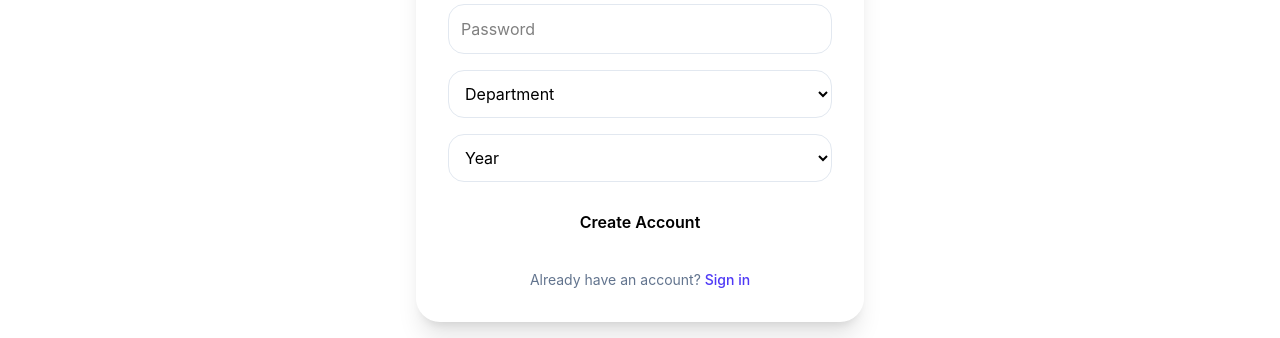
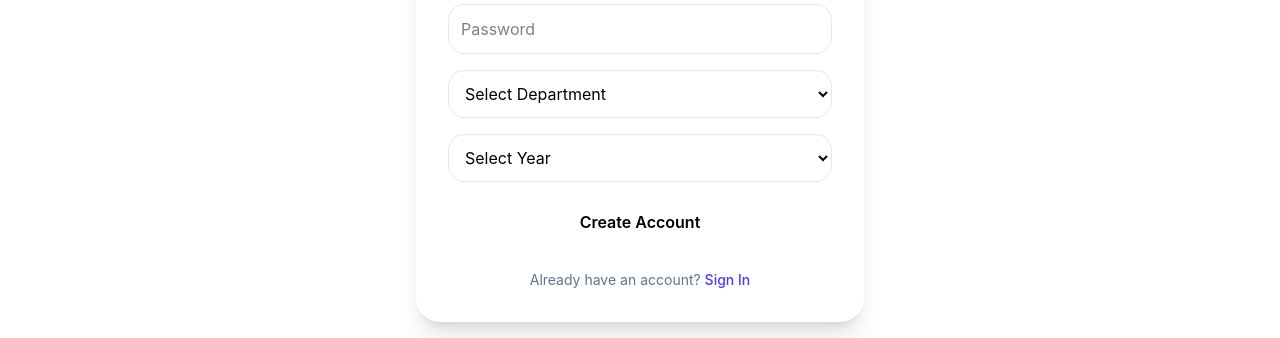
Before and after one commit to Shashank0171/Nexora-Campus-Marketplace, a React app in the folder frontend/: page /register in a window 1280 px wide. Shown: the part 461-799 px from the top of the page. Built offline with nearby package versions, Linux system fonts and the light colour scheme; no server answers; the HTML template or start-up script is replaced by a standard one.

Commit message:
fix registration year field

```diff
--- a/frontend/src/pages/auth/Register.jsx
+++ b/frontend/src/pages/auth/Register.jsx
@@ -17,29 +17,47 @@ function Register() {
   const [loading, setLoading] = useState(false);
 
   const handleChange = (e) => {
-    setFormData({ ...formData, [e.target.name]: e.target.value });
+    setFormData({
+      ...formData,
+      [e.target.name]: e.target.value,
+    });
   };
 
   const handleSubmit = async (e) => {
     e.preventDefault();
 
     const email = formData.email.toLowerCase();
-    const regex = /^[0-9]{2}eg[0-9]{3}[a-z][0-9]{2}@anurag\.edu\.in$/;
 
-    if (!regex.test(email)) return toast.error("Invalid college email");
-    if (formData.password.length < 6)
-      return toast.error("Password too short");
+    const regex =
+      /^[0-9]{2}eg[0-9]{3}[a-z][0-9]{2}@anurag\.edu\.in$/;
+
+    if (!regex.test(email)) {
+      return toast.error("Invalid college email");
+    }
+
+    if (formData.password.length < 6) {
+      return toast.error("Password must be at least 6 characters");
+    }
 
     try {
       setLoading(true);
 
-      await api.post("/auth/register", { ...formData, email });
+      await api.post("/auth/register", {
+        ...formData,
+        email,
+        year: Number(formData.year), // FIXED
+      });
 
-      toast.success("Account created 🎉 Await admin approval");
+      toast.success(
+        "Account created successfully 🎉 Await admin approval"
+      );
 
       navigate("/login");
     } catch (err) {
-      toast.error(err.response?.data?.message || "Registration failed");
+      toast.error(
+        err.response?.data?.message ||
+          "Registration failed"
+      );
     } finally {
       setLoading(false);
     }
@@ -49,10 +67,9 @@ function Register() {
     <div className="min-h-screen flex items-center justify-center px-4">
       <div className="w-full max-w-md">
 
-        {/* CARD */}
         <div className="glass rounded-3xl p-8 shadow-xl">
 
-          {/* HEADER */}
+          {/* Logo */}
           <div className="text-center mb-6">
             <div className="w-14 h-14 mx-auto rounded-2xl bg-gradient-to-r from-indigo-500 to-violet-500 text-white flex items-center justify-center text-xl font-bold shadow-lg">
               N
@@ -67,10 +84,13 @@ function Register() {
             </p>
           </div>
 
-          {/* FORM */}
-          <form onSubmit={handleSubmit} className="space-y-4">
-
+          {/* Form */}
+          <form
+            onSubmit={handleSubmit}
+            className="space-y-4"
+          >
             <input
+              type="text"
               name="fullName"
               placeholder="Full Name"
               value={formData.fullName}
@@ -80,6 +100,7 @@ function Register() {
             />
 
             <input
+              type="email"
               name="email"
               placeholder="College Email"
               value={formData.email}
@@ -105,14 +126,32 @@ function Register() {
               className="w-full p-3 rounded-2xl border border-slate-200 bg-white focus:ring-2 focus:ring-indigo-400"
               required
             >
-              <option value="">Department</option>
-              <option>Computer Science</option>
-              <option>IT</option>
-              <option>ECE</option>
-              <option>Mechanical</option>
-              <option>Civil</option>
+              <option value="">
+                Select Department
+              </option>
+
+              <option value="Computer Science">
+                Computer Science
+              </option>
+
+              <option value="IT">
+                IT
+              </option>
+
+              <option value="ECE">
+                ECE
+              </option>
+
+              <option value="Mechanical">
+                Mechanical
+              </option>
+
+              <option value="Civil">
+                Civil
+              </option>
             </select>
 
+            {/* FIXED YEAR FIELD */}
             <select
               name="year"
               value={formData.year}
@@ -120,26 +159,45 @@ function Register() {
               className="w-full p-3 rounded-2xl border border-slate-200 bg-white focus:ring-2 focus:ring-indigo-400"
               required
             >
-              <option value="">Year</option>
-              <option>1st Year</option>
-              <option>2nd Year</option>
-              <option>3rd Year</option>
-              <option>4th Year</option>
+              <option value="">
+                Select Year
+              </option>
+
+              <option value="1">
+                1st Year
+              </option>
+
+              <option value="2">
+                2nd Year
+              </option>
+
+              <option value="3">
+                3rd Year
+              </option>
+
+              <option value="4">
+                4th Year
+              </option>
             </select>
 
             <button
+              type="submit"
               disabled={loading}
               className="w-full btn-primary py-3 font-semibold"
             >
-              {loading ? "Creating account..." : "Create Account"}
+              {loading
+                ? "Creating Account..."
+                : "Create Account"}
             </button>
           </form>
 
-          {/* FOOTER */}
           <p className="text-center text-sm mt-6 text-slate-500">
             Already have an account?{" "}
-            <Link className="text-indigo-600 font-medium" to="/login">
-              Sign in
+            <Link
+              to="/login"
+              className="text-indigo-600 font-medium"
+            >
+              Sign In
             </Link>
           </p>
 
```
